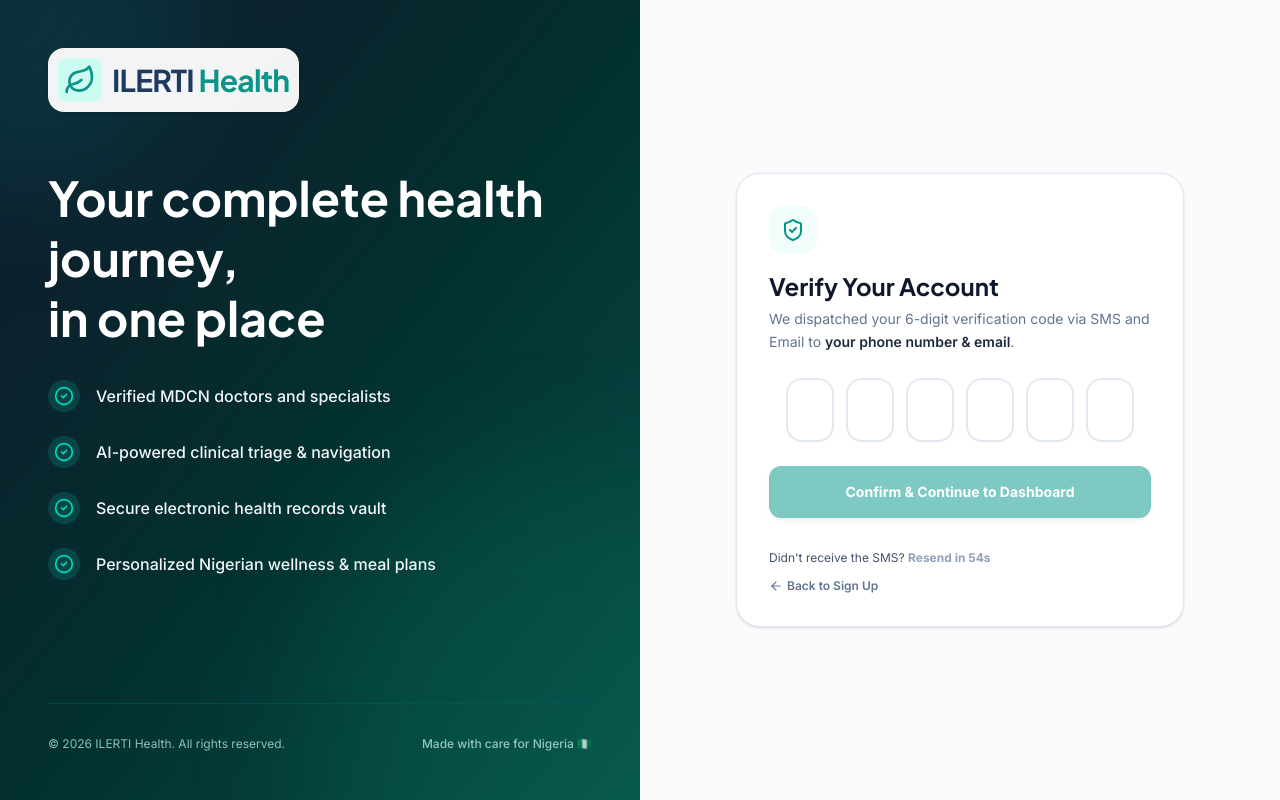
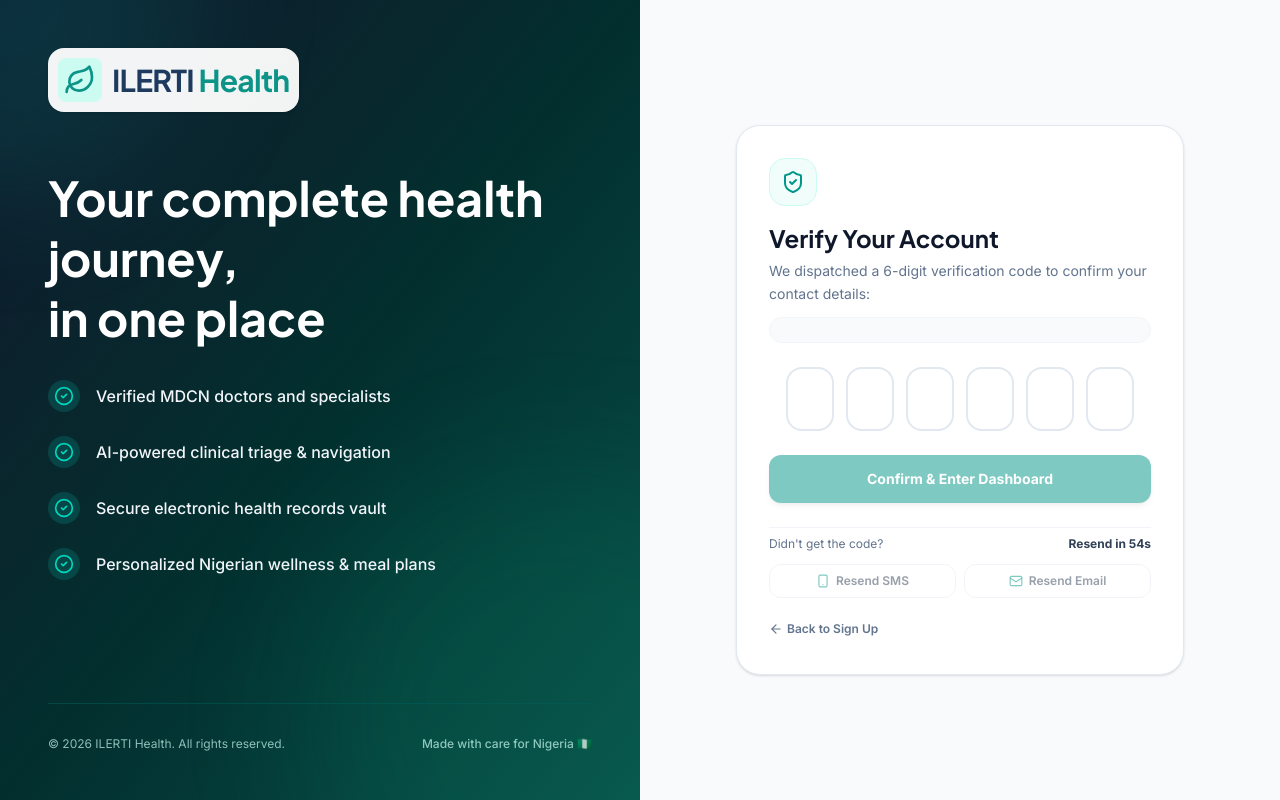
Before and after one commit to luhmmy/ilerti-health, a Next.js app in the folder apps/web/: page /verify in a window 1280 px wide. Built offline with nearby package versions, Linux system fonts and the light colour scheme.

Commit message:
feat(auth): enhance Google Auth, multi-channel SMS and Email OTP dispatch and verification

```diff
--- a/apps/web/src/app/(auth)/verify/page.tsx
+++ b/apps/web/src/app/(auth)/verify/page.tsx
@@ -6,7 +6,7 @@ import { useRouter } from 'next/navigation';
 import { useAuthStore } from '@/stores/useAuthStore';
 import { api } from '@/lib/api';
 import { toast } from 'sonner';
-import { ShieldCheck, ArrowLeft, KeyRound } from 'lucide-react';
+import { ShieldCheck, ArrowLeft, KeyRound, Smartphone, Mail, CheckCircle2 } from 'lucide-react';
 
 export default function VerifyPage() {
   const router = useRouter();
@@ -14,9 +14,13 @@ export default function VerifyPage() {
   const [otp, setOtp] = useState(['', '', '', '', '', '']);
   const [countdown, setCountdown] = useState(59);
   const [isVerifying, setIsVerifying] = useState(false);
+  const [isResendingSms, setIsResendingSms] = useState(false);
+  const [isResendingEmail, setIsResendingEmail] = useState(false);
   const inputRefs = useRef<(HTMLInputElement | null)[]>([]);
 
-  const destination = pendingEmailOrPhone || user?.email || user?.phone || 'your phone number & email';
+  const destination = pendingEmailOrPhone || user?.email || user?.phone || 'your phone & email';
+  const displayEmail = user?.email || (pendingEmailOrPhone?.includes('@') ? pendingEmailOrPhone : '');
+  const displayPhone = user?.phone || (!pendingEmailOrPhone?.includes('@') ? pendingEmailOrPhone : '');
 
   useEffect(() => {
     if (countdown > 0) {
@@ -33,17 +37,39 @@ export default function VerifyPage() {
     }
   }, [tempOtp]);
 
+  const handlePaste = (e: React.ClipboardEvent) => {
+    e.preventDefault();
+    const pastedData = e.clipboardData.getData('text').trim().replace(/[^0-9]/g, '');
+    if (pastedData.length >= 6) {
+      const digits = pastedData.slice(0, 6).split('');
+      setOtp(digits);
+      toast.success('6-digit code pasted from clipboard!');
+      handleVerify(digits.join(''));
+    }
+  };
+
   const handleChange = (index: number, value: string) => {
-    if (value.length > 1) {
-      value = value.slice(value.length - 1);
+    const cleanVal = value.replace(/[^0-9]/g, '');
+    if (cleanVal.length > 1) {
+      // Handles pasting or rapid multi-character typing
+      const digits = cleanVal.slice(0, 6).split('');
+      const newOtp = [...otp];
+      digits.forEach((d, i) => {
+        if (index + i < 6) newOtp[index + i] = d;
+      });
+      setOtp(newOtp);
+      if (newOtp.every(v => v !== '')) {
+        handleVerify(newOtp.join(''));
+      }
+      return;
     }
 
     const newOtp = [...otp];
-    newOtp[index] = value;
+    newOtp[index] = cleanVal;
     setOtp(newOtp);
 
     // Auto-focus next input
-    if (value !== '' && index < 5) {
+    if (cleanVal !== '' && index < 5) {
       inputRefs.current[index + 1]?.focus();
     }
 
@@ -89,8 +115,12 @@ export default function VerifyPage() {
     }
   };
 
-  const handleResend = async () => {
-    if (countdown > 0) return;
+  const handleResend = async (channel: 'sms' | 'email' | 'all' = 'all') => {
+    if (countdown > 0 && channel === 'all') return;
+
+    if (channel === 'sms') setIsResendingSms(true);
+    else if (channel === 'email') setIsResendingEmail(true);
+
     try {
       const res = await api.auth.resendOtp({
         emailOrPhone: user?.email || pendingEmailOrPhone || '',
@@ -98,39 +128,85 @@ export default function VerifyPage() {
       setCountdown(59);
       if (res?.verificationCode) {
         setTempOtp(res.verificationCode);
+        setOtp(res.verificationCode.split(''));
       }
-      toast.success('A new 6-digit verification code was dispatched via SMS and Email.');
+      toast.success(
+        channel === 'sms'
+          ? 'New SMS code dispatched to your phone number!'
+          : channel === 'email'
+          ? 'New Email verification code sent to your inbox!'
+          : 'A new 6-digit verification code was dispatched via SMS and Email.'
+      );
     } catch (err: any) {
       toast.error(err?.message || 'Could not resend code. Please try again.');
+    } finally {
+      setIsResendingSms(false);
+      setIsResendingEmail(false);
     }
   };
 
   return (
     <div className="w-full max-w-md mx-auto p-6 md:p-8 bg-white rounded-3xl shadow-sm border border-slate-200 text-center sm:text-left my-8">
       <div className="mb-6">
-        <div className="w-12 h-12 bg-teal-50 rounded-2xl flex items-center justify-center text-teal-600 mb-4 mx-auto sm:mx-0">
+        <div className="w-12 h-12 bg-teal-50 rounded-2xl flex items-center justify-center text-teal-600 mb-4 mx-auto sm:mx-0 border border-teal-100">
           <ShieldCheck className="w-6 h-6" />
         </div>
         <h2 className="text-2xl font-bold text-slate-900 font-heading">Verify Your Account</h2>
-        <p className="text-slate-500 text-sm mt-1.5 leading-relaxed">
-          We dispatched your 6-digit verification code via SMS and Email to{' '}
-          <span className="font-semibold text-slate-800">{destination}</span>.
+        <p className="text-slate-500 text-xs sm:text-sm mt-1.5 leading-relaxed">
+          We dispatched a 6-digit verification code to confirm your contact details:
         </p>
+
+        {/* Channel Indicators */}
+        <div className="mt-3 space-y-1.5 bg-slate-50 p-3 rounded-2xl border border-slate-100 text-xs">
+          {displayPhone && (
+            <div className="flex items-center justify-between text-slate-700">
+              <span className="flex items-center gap-1.5 font-medium">
+                <Smartphone className="w-3.5 h-3.5 text-teal-600" /> SMS Dispatched:
+              </span>
+              <span className="font-bold text-slate-900">{displayPhone}</span>
+            </div>
+          )}
+          {displayEmail && (
+            <div className="flex items-center justify-between text-slate-700">
+              <span className="flex items-center gap-1.5 font-medium">
+                <Mail className="w-3.5 h-3.5 text-teal-600" /> Email Dispatched:
+              </span>
+              <span className="font-bold text-slate-900 truncate max-w-[180px]">{displayEmail}</span>
+            </div>
+          )}
+        </div>
       </div>
 
       {tempOtp && (
-        <div className="mb-6 p-4 bg-teal-50/70 border border-teal-200 rounded-2xl text-center space-y-1 animate-in fade-in">
+        <div className="mb-6 p-4 bg-teal-50/80 border border-teal-200 rounded-2xl text-center space-y-1.5 animate-in fade-in">
           <div className="flex items-center justify-center gap-1.5 text-xs font-bold text-teal-800">
             <KeyRound className="w-3.5 h-3.5 text-teal-600" />
-            <span>Instant Verification Code:</span>
+            <span>Instant Passcode (SMS &amp; Email Preview):</span>
           </div>
-          <p className="text-2xl font-bold tracking-widest text-teal-700 font-mono">{tempOtp}</p>
-          <span className="text-[11px] text-slate-400 block">(Auto-filled for your convenience)</span>
+          <div className="flex items-center justify-center gap-2">
+            <p className="text-3xl font-black tracking-widest text-teal-700 font-mono">{tempOtp}</p>
+            <button
+              type="button"
+              onClick={() => {
+                setOtp(tempOtp.split(''));
+                toast.success('Code filled! Auto-verifying...');
+                handleVerify(tempOtp);
+              }}
+              className="p-1.5 bg-teal-100 hover:bg-teal-200 text-teal-800 rounded-lg text-xs font-bold transition-colors flex items-center gap-1"
+              title="Click to auto-fill"
+            >
+              <CheckCircle2 className="w-3.5 h-3.5" /> Fill Code
+            </button>
+          </div>
+          <span className="text-[11px] text-teal-600/80 block">Simulated real-time OTP delivery active</span>
         </div>
       )}
 
       <div className="space-y-6">
-        <div className="flex justify-center gap-2 sm:gap-3">
+        <div
+          onPaste={handlePaste}
+          className="flex justify-center gap-2 sm:gap-3"
+        >
           {otp.map((digit, index) => (
             <input
               key={index}
@@ -151,7 +227,7 @@ export default function VerifyPage() {
         <button
           onClick={() => handleVerify()}
           disabled={isVerifying || otp.some(d => d === '')}
-          className="w-full py-4 px-4 rounded-xl shadow-md text-sm font-bold text-white bg-teal-600 hover:bg-teal-700 disabled:opacity-50 disabled:cursor-not-allowed transition-all"
+          className="w-full py-3.5 px-4 rounded-xl shadow-md text-sm font-bold text-white bg-teal-600 hover:bg-teal-700 disabled:opacity-50 disabled:cursor-not-allowed transition-all cursor-pointer"
         >
           {isVerifying ? (
             <div className="flex items-center justify-center gap-2">
@@ -159,25 +235,46 @@ export default function VerifyPage() {
               Verifying Code...
             </div>
           ) : (
-            'Confirm & Continue to Dashboard'
+            'Confirm & Enter Dashboard'
           )}
         </button>
 
-        <div className="flex flex-col items-center sm:items-start gap-3 pt-2">
-          <p className="text-xs text-slate-600">
-            Didn't receive the SMS?{' '}
+        {/* Resend Channel Actions */}
+        <div className="pt-2 border-t border-slate-100 space-y-3">
+          <div className="flex items-center justify-between text-xs">
+            <span className="text-slate-500">Didn&apos;t get the code?</span>
+            <span className="font-bold text-slate-700">
+              {countdown > 0 ? `Resend in ${countdown}s` : 'Available Now'}
+            </span>
+          </div>
+
+          <div className="grid grid-cols-2 gap-2">
             <button
-              onClick={handleResend}
-              disabled={countdown > 0}
-              className={`font-bold ${countdown > 0 ? 'text-slate-400' : 'text-teal-600 hover:underline'}`}
+              type="button"
+              onClick={() => handleResend('sms')}
+              disabled={countdown > 0 || isResendingSms}
+              className="py-2 px-2.5 rounded-xl border border-slate-200 hover:border-teal-400 hover:bg-slate-50 text-slate-700 text-xs font-semibold transition-all flex items-center justify-center gap-1.5 disabled:opacity-50"
             >
-              {countdown > 0 ? `Resend in ${countdown}s` : 'Resend Now'}
+              <Smartphone className="w-3.5 h-3.5 text-teal-600" />
+              {isResendingSms ? 'Sending SMS...' : 'Resend SMS'}
             </button>
-          </p>
 
-          <Link href="/signup" className="text-xs font-semibold text-slate-500 hover:text-slate-800 flex items-center gap-1">
-            <ArrowLeft className="w-3.5 h-3.5" /> Back to Sign Up
-          </Link>
+            <button
+              type="button"
+              onClick={() => handleResend('email')}
+              disabled={countdown > 0 || isResendingEmail}
+              className="py-2 px-2.5 rounded-xl border border-slate-200 hover:border-teal-400 hover:bg-slate-50 text-slate-700 text-xs font-semibold transition-all flex items-center justify-center gap-1.5 disabled:opacity-50"
+            >
+              <Mail className="w-3.5 h-3.5 text-teal-600" />
+              {isResendingEmail ? 'Sending Email...' : 'Resend Email'}
+            </button>
+          </div>
+
+          <div className="pt-2 text-center sm:text-left">
+            <Link href="/signup" className="text-xs font-semibold text-slate-500 hover:text-slate-800 inline-flex items-center gap-1">
+              <ArrowLeft className="w-3.5 h-3.5" /> Back to Sign Up
+            </Link>
+          </div>
         </div>
       </div>
     </div>
```
Also changed, not shown: apps/web/src/lib/dispatchOtp.ts (+73 -15 lines).
